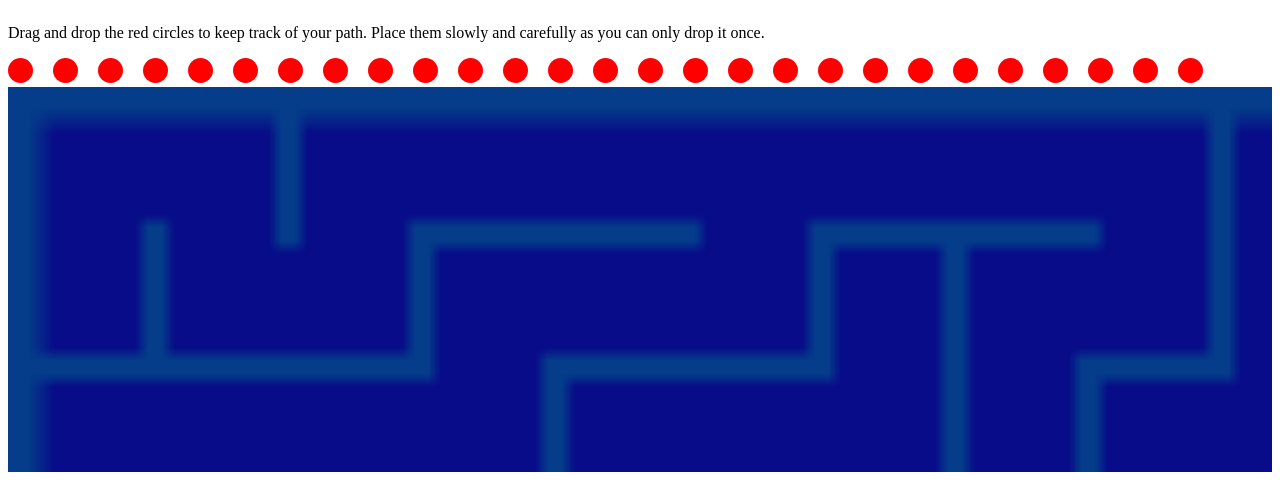
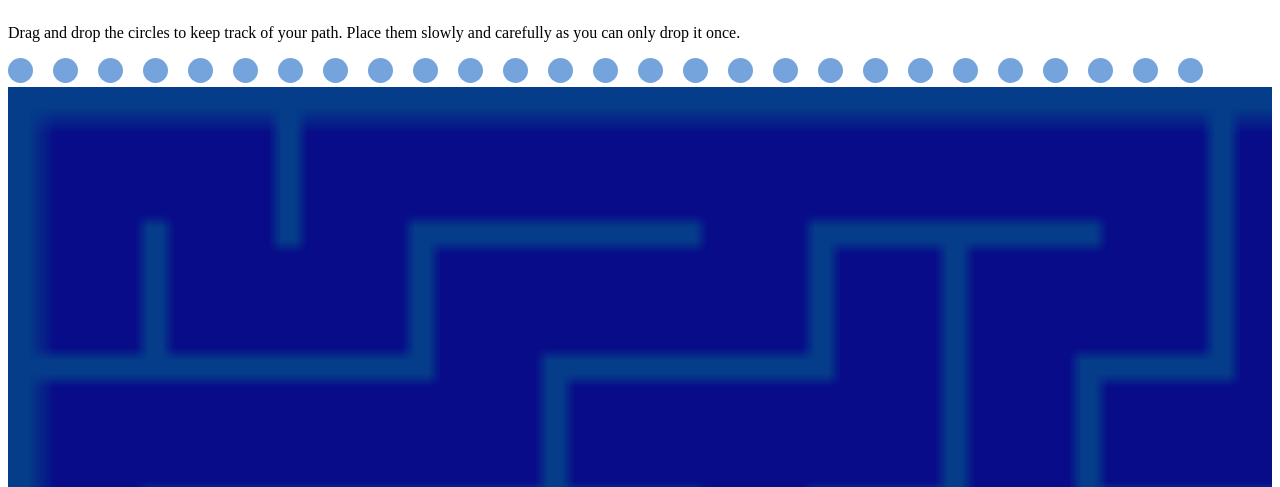
Before and after one commit to pavika-source/Web-Poster, a plain HTML site: page index.html in a window 1280 px wide. Shown: the top 487 px of the page. Drawn offline with Linux system fonts and the light colour scheme.

Commit message:
Add files via upload

```diff
--- a/index.html
+++ b/index.html
@@ -9,8 +9,8 @@
 
 
 
-      <div id="container" style="height: 29rem; overflow: hidden;">
-      <p>Drag and drop the red circles to keep track of your path. Place them slowly and carefully as you can only drop it once.</p>
+      <div id="container" style="height: 36rem; overflow: hidden;">
+      <p>Drag and drop the circles to keep track of your path. Place them slowly and carefully as you can only drop it once.</p>
       <div id="div1" class="draggable" style="text-align:right; margin-right: 1rem;"></div>
       <div id="div2" class="draggable" style="text-align:right; margin-right: 1rem;"></div>
       <div id="div3" class="draggable" style="text-align:right; margin-right: 1rem;"></div>
--- a/main.css
+++ b/main.css
@@ -21,10 +21,11 @@
     position: relative;
     height: 25px;
     width: 25px;
-    background-color: #ff0000;
+    background-color: #74a4db;
     border-radius: 50%;
     display: inline-block;
     cursor: pointer;
+    z-index: 10;
 
 }
 
```
